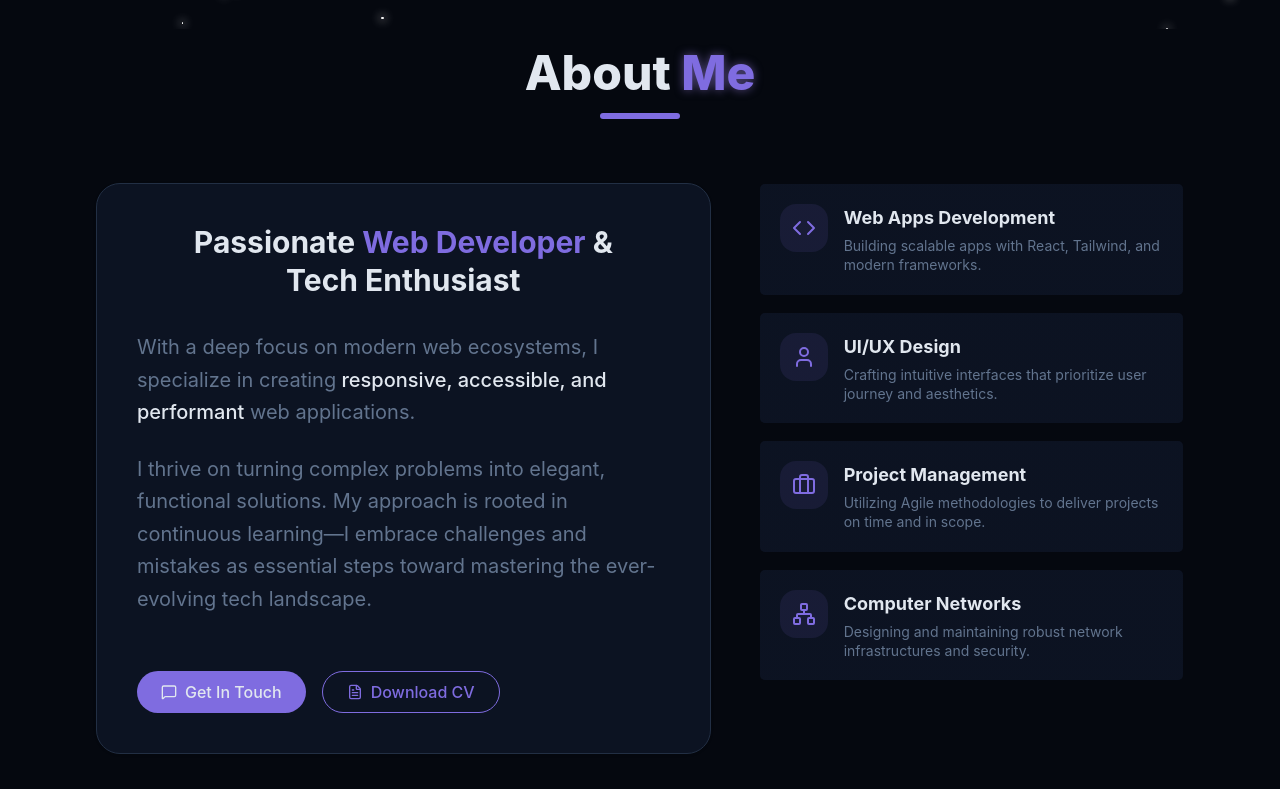
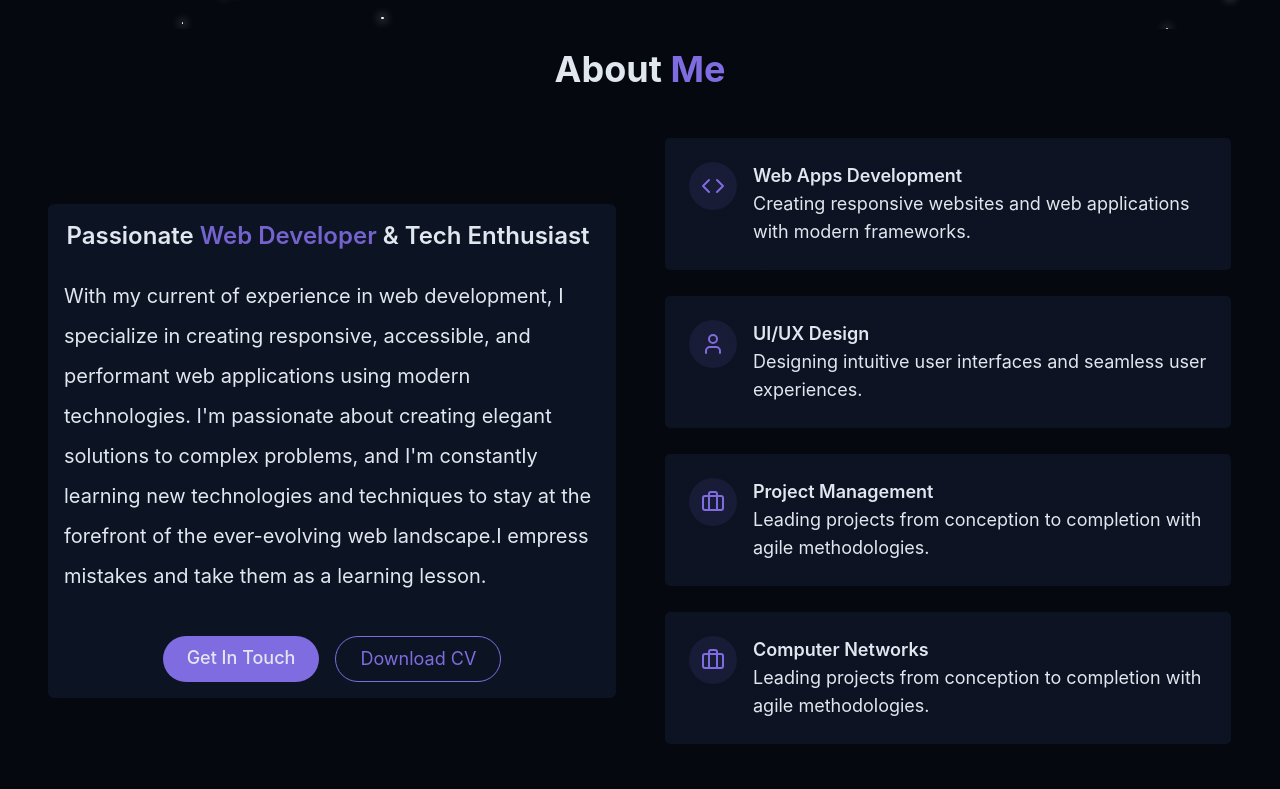
Before and after one commit to JNOLLY331/Serverless-portfolio, a React (Vite) app in the folder portfolio-app/: page / in a window 1280 px wide. Shown: the part 771-1560 px from the top of the page. Built offline with nearby package versions, Linux system fonts and the light colour scheme.

Commit message:
version2

```diff
--- a/portfolio-app/src/components/AboutSection.jsx
+++ b/portfolio-app/src/components/AboutSection.jsx
@@ -1,100 +1,106 @@
-import { Briefcase, Code, User, Network, MessageSquare, FileText } from "lucide-react";
+import { Briefcase, Code, User } from "lucide-react";
 
 export const AboutSection = () => {
-  const skills = [
-    {
-      title: "Web Apps Development",
-      desc: "Building scalable apps with React, Tailwind, and modern frameworks.",
-      icon: Code,
-    },
-    {
-      title: "UI/UX Design",
-      desc: "Crafting intuitive interfaces that prioritize user journey and aesthetics.",
-      icon: User,
-    },
-    {
-      title: "Project Management",
-      desc: "Utilizing Agile methodologies to deliver projects on time and in scope.",
-      icon: Briefcase,
-    },
-    {
-      title: "Computer Networks",
-      desc: "Designing and maintaining robust network infrastructures and security.",
-      icon: Network,
-    },
-  ];
+  return (
+    <section id="about" className="py-5 px-4 relative">
+      {" "}
+      <div className="sm:container mx-auto max-w-6xl">
+        <h2 className="text-3xl md:text-4xl font-bold mb-12 text-center">
+          About <span className="text-primary"> Me</span>
+        </h2>
 
-  return (
-    <section id="about" className="py-5 px-4 relative overflow-hidden bg-background text-foreground">
-      <div className="container mx-auto max-w-6xl">
-        {/* Section Header */}
-        <div className="text-center mb-16 animate-fade-in">
-          <h2 className="text-4xl md:text-5xl font-extrabold mb-4">
-            About <span className="text-primary text-glow">Me</span>
-          </h2>
-          <div className="w-20 h-1.5 bg-primary mx-auto rounded-full"></div>
-        </div>
-
-        <div className="grid grid-cols-1 lg:grid-cols-12 gap-12 items-start">
-
-          {/* Left Column: Bio */}
-          <div className="lg:col-span-7 space-y-8 animate-fade-in-delay-1 bg-card border border-border p-8 md:p-10 rounded-3xl shadow-sm">
-            <h3 className="text-2xl md:text-3xl font-bold leading-tight">
-              Passionate <span className="text-primary">Web Developer</span> & <br className="hidden md:block" /> Tech Enthusiast
+        <div className="grid grid-cols-1 md:grid-cols-2 gap-12 items-center text-lg">
+          <div className="space-y-6 mt-5 rounded-md bg-card p-4 card-hover space-x-2">
+            <h3 className="text-2xl font-semibold">
+              Passionate <span className="text-primary/90">Web Developer</span> & Tech Enthusiast
             </h3>
-
-            <div className="space-y-6 text-left">
-              <p className="text-slate-500 text-lg md:text-xl leading-relaxed">
-                With a deep focus on modern web ecosystems, I specialize in creating
-                <span className="text-foreground font-medium"> responsive, accessible, and performant</span> web applications.
-              </p>
-              <p className="text-slate-500 text-lg md:text-xl leading-relaxed">
-                I thrive on turning complex problems into elegant, functional solutions. My approach
-                is rooted in continuous learning—I embrace challenges and mistakes as
-                essential steps toward mastering the ever-evolving tech landscape.
+            <div className="text-left space-y-6">
+              <p className="text-muted-foreground text-xl sm:leading-loose">
+                With my current of experience in web development, I specialize
+                in creating responsive, accessible, and performant web
+                applications using modern technologies.
+                I'm passionate about creating elegant solutions to complex
+                problems, and I'm constantly learning new technologies and
+                techniques to stay at the forefront of the ever-evolving web
+                landscape.I empress mistakes and take them as a learning lesson.
               </p>
             </div>
 
-            {/* CTA Buttons */}
-            <div className="flex flex-wrap gap-4 pt-6 justify-start">
-              <a href="#contact" className="cosmic-button flex items-center gap-2">
-                <MessageSquare className="w-4 h-4" />
+            <div className="flex flex-col sm:flex-row gap-4 pt-4 justify-center">
+              <a href="#contact" className="cosmic-button">
+                {" "}
                 Get In Touch
               </a>
 
               <a
                 href="/resumee.pdf"
                 download="japheth_Anold_Resumee"
-                className="group flex items-center gap-2 px-6 py-2 rounded-full border border-primary text-primary hover:bg-primary/10 transition-all duration-300 font-medium"
+                className="px-6 py-2 rounded-full border border-primary text-primary hover:bg-primary/10 transition-colors duration-300"
               >
-                <FileText className="w-4 h-4" />
                 Download CV
               </a>
             </div>
           </div>
 
-          {/* Right Column: Skill Cards */}
-          <div className="lg:col-span-5 grid grid-cols-1 gap-4 animate-fade-in-delay-2">
-            {skills.map((skill, index) => {
-              const IconComponent = skill.icon;
-              return (
-                <div key={index} className="gradient-border p-5 card-hover group bg-card/50">
+          <div className="grid grid-cols-1 gap-6">
+            <div className="gradient-border p-6 card-hover">
               <div className="flex items-start gap-4">
-                    <div className="p-3 rounded-2xl bg-primary/10 text-primary group-hover:bg-primary group-hover:text-white transition-colors duration-300">
-                      <IconComponent className="h-6 w-6" />
+                <div className="p-3 rounded-full bg-primary/10">
+                  <Code className="h-6 w-6 text-primary" />
                 </div>
                 <div className="text-left">
-                      <h4 className="font-bold text-lg group-hover:text-primary transition-colors">
-                        {skill.title}
-                      </h4>
-                      <p className="text-slate-500 text-sm leading-snug mt-1">
-                        {skill.desc}
+                  <h4 className="font-semibold text-lg"> Web Apps Development</h4>
+                  <p className="text-muted-foreground">
+                    Creating responsive websites and web applications with
+                    modern frameworks.
                   </p>
                 </div>
               </div>
             </div>
-              );
-            })}
+            <div className="gradient-border p-6 card-hover">
+              <div className="flex items-start gap-4">
+                <div className="p-3 rounded-full bg-primary/10">
+                  <User className="h-6 w-6 text-primary" />
+                </div>
+                <div className="text-left">
+                  <h4 className="font-semibold text-lg">UI/UX Design</h4>
+                  <p className="text-muted-foreground">
+                    Designing intuitive user interfaces and seamless user
+                    experiences.
+                  </p>
+                </div>
+              </div>
+            </div>
+            <div className="gradient-border p-6 card-hover">
+              <div className="flex items-start gap-4">
+                <div className="p-3 rounded-full bg-primary/10">
+                  <Briefcase className="h-6 w-6 text-primary" />
+                </div>
+
+                <div className="text-left">
+                  <h4 className="font-semibold text-lg">Project Management</h4>
+                  <p className="text-muted-foreground">
+                    Leading projects from conception to completion with agile
+                    methodologies.
+                  </p>
+                </div>
+              </div>
+            </div>
+             <div className="gradient-border p-6 card-hover">
+              <div className="flex items-start gap-4">
+                <div className="p-3 rounded-full bg-primary/10">
+                  <Briefcase className="h-6 w-6 text-primary" />
+                </div>
+
+                <div className="text-left">
+                  <h4 className="font-semibold text-lg">Computer Networks</h4>
+                  <p className="text-muted-foreground">
+                    Leading projects from conception to completion with agile
+                    methodologies.
+                  </p>
+                </div>
+              </div>
+            </div>
           </div>
         </div>
       </div>
```
Lines whose indentation alone changed are shown as unchanged.
